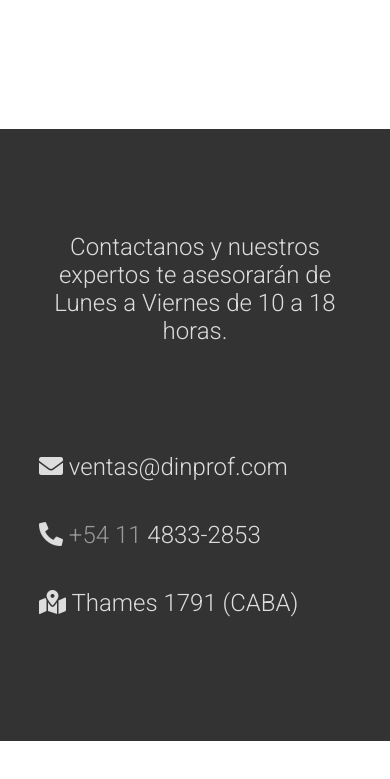
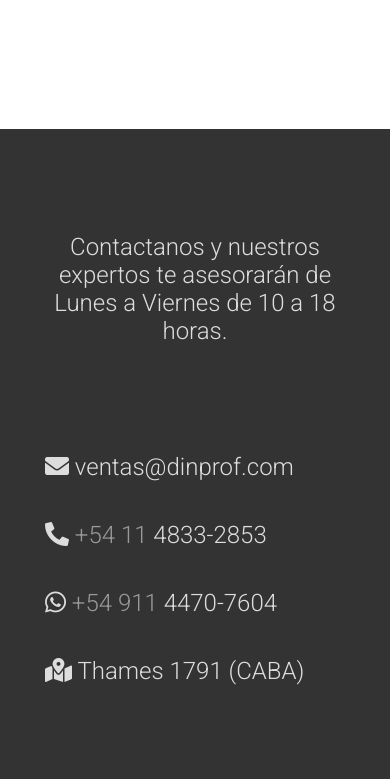
Before and after one commit to Dinprof/web-static, a plain HTML site: page docs/index.html in a window 390 px wide. Shown: the part 1321-2100 px from the top of the page. Before the commit the page ends 2062 px from the top, so only its background shows below. Drawn offline with Linux system fonts and the light colour scheme.

Commit message:
Added WA link

```diff
--- a/docs/index.html
+++ b/docs/index.html
@@ -76,12 +76,14 @@
     .shadow { color: #999; }
     @media (min-width: 768px) and (max-width: 1024px) {
       .logo img { width: 60%; }
+      #contact ul { flex-direction: column; align-items: center; }
+      #contact ul li { width: 300px; padding: 20px 0; }
     }
     @media (max-width: 767px) {
       .logo img { width: 85%; }
       #about   { font-size: 2em; }
       #contact ul { flex-direction: column; align-items: center; }
-      #contact ul li { width: 80%; padding: 20px 0; }
+      #contact ul li { width: 300px; padding: 20px 0; }
   </style>
   <link href="https://fonts.googleapis.com/css2?family=Roboto:wght@300&display=swap" rel="stylesheet" />
   <link href="icons/css/all.css" rel="stylesheet">
@@ -104,6 +106,7 @@
     <ul>
       <li><a href="mailto:ventas@dinprof.com"><i class="fas fa-envelope"></i> ventas@dinprof.com</a></li>
       <li><a href="tel:+541148332853"><i class="fas fa-phone-alt"></i> <span class="shadow">+54 11</span> 4833-2853</a></li>
+      <li><a href="https://wa.me/5491144707604"><i class="fab fa-whatsapp"></i> <span class="shadow">+54 911</span> 4470-7604</a></li>
       <li><a href="https://www.google.com/maps/place/DINPROF+%7C+Distribuidora+de+Insumos+Profesionales/@-34.5869718,-58.4292628,15z/data=!4m5!3m4!1s0x0:0x69a9e6bcf4f4349c!8m2!3d-34.5869718!4d-58.4292628"><i class="fas fa-map-marked-alt"></i> Thames 1791 (CABA)</a></li>
     </ul>
   </div>
```
